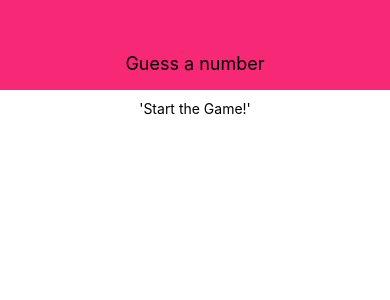
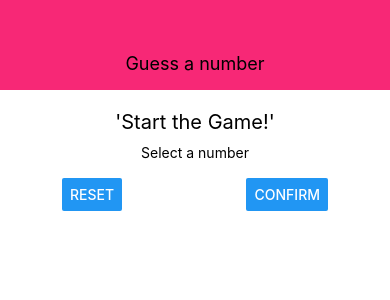
Before and after one commit to 401-advanced-javascript-leyla/react-native-learning, a React Native app in the folder second-app/: screen / in a window 390 px wide. Shown: the top 300 px of the page. Built offline with nearby package versions, Linux system fonts and the light colour scheme.

Commit message:
style the input and button containers

```diff
--- a/second-app/screens/StartGameScreen.js
+++ b/second-app/screens/StartGameScreen.js
@@ -1,10 +1,18 @@
 import React from 'react';
-import { View, Text, StyleSheet } from 'react-native';
+import { View, Text, StyleSheet, TextInput, Button } from 'react-native';
 
 const StartGameScreen = props => {
     return(
         <View style={styles.screen}>
-            <Text>'Start the Game!'</Text>
+            <Text style={styles.title}>'Start the Game!'</Text>
+            <View style={styles.inputContainer}>
+                <Text>Select a number</Text>
+                <TextInput />
+                <View style={styles.buttonContainer}>
+                    <Button title='Reset' />
+                    <Button title='Confirm' />
+                </View>
+            </View>
         </View>
     );
 };
@@ -15,6 +23,21 @@
         padding: 10,
         alignItems: 'center',
     },
+    title:{
+        fontSize: 20,
+        marginVertical: 10,
+    },
+    inputContainer:{
+        width: 300,
+        maxWidth: '80%',
+        alignItems: 'center'
+    },
+    buttonContainer:{
+        flexDirection: 'row',
+        width: '100%',
+        justifyContent: 'space-between',
+        paddingHorizontal: 15
+    },
 });
 
 export default StartGameScreen;
```
